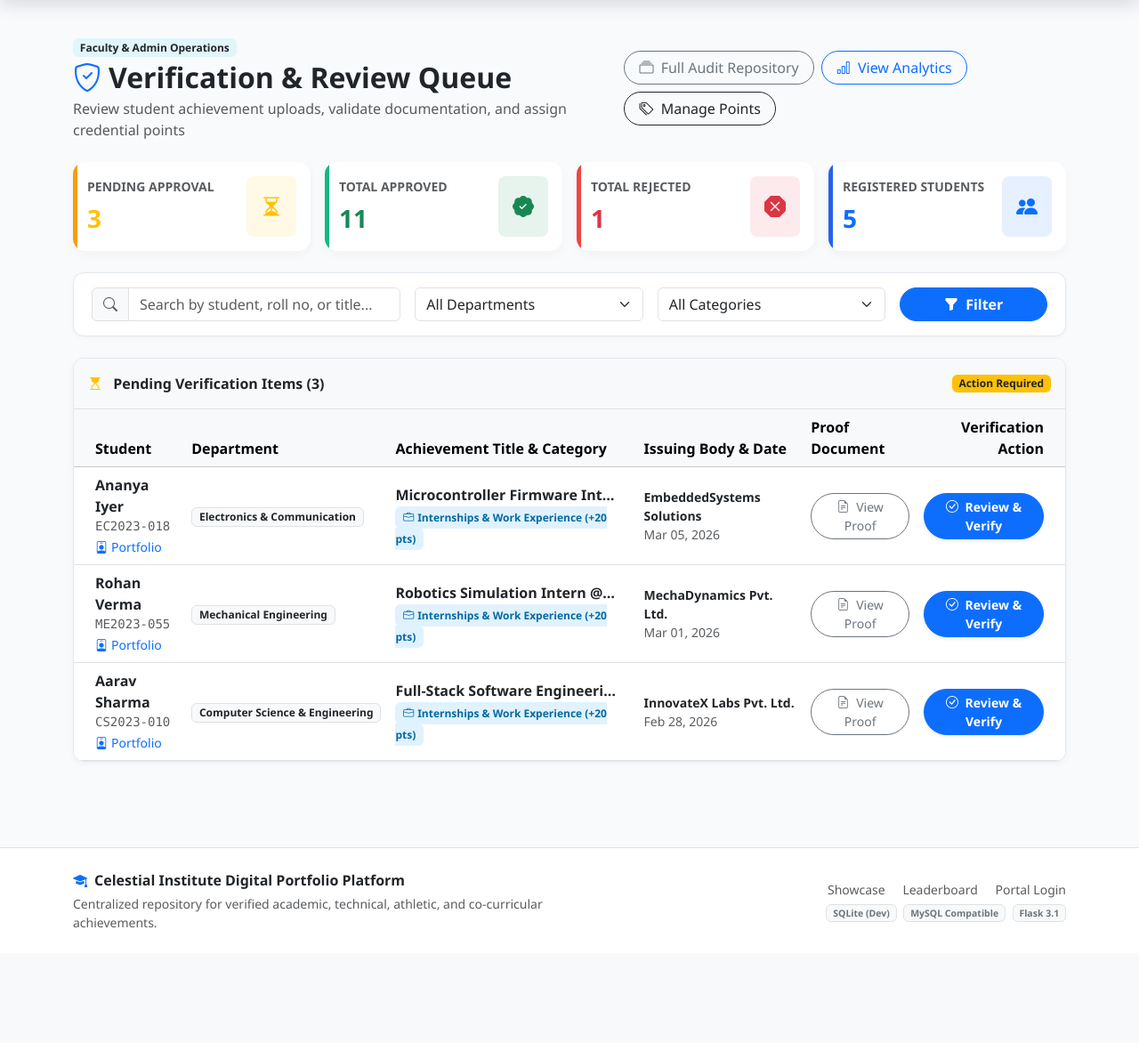
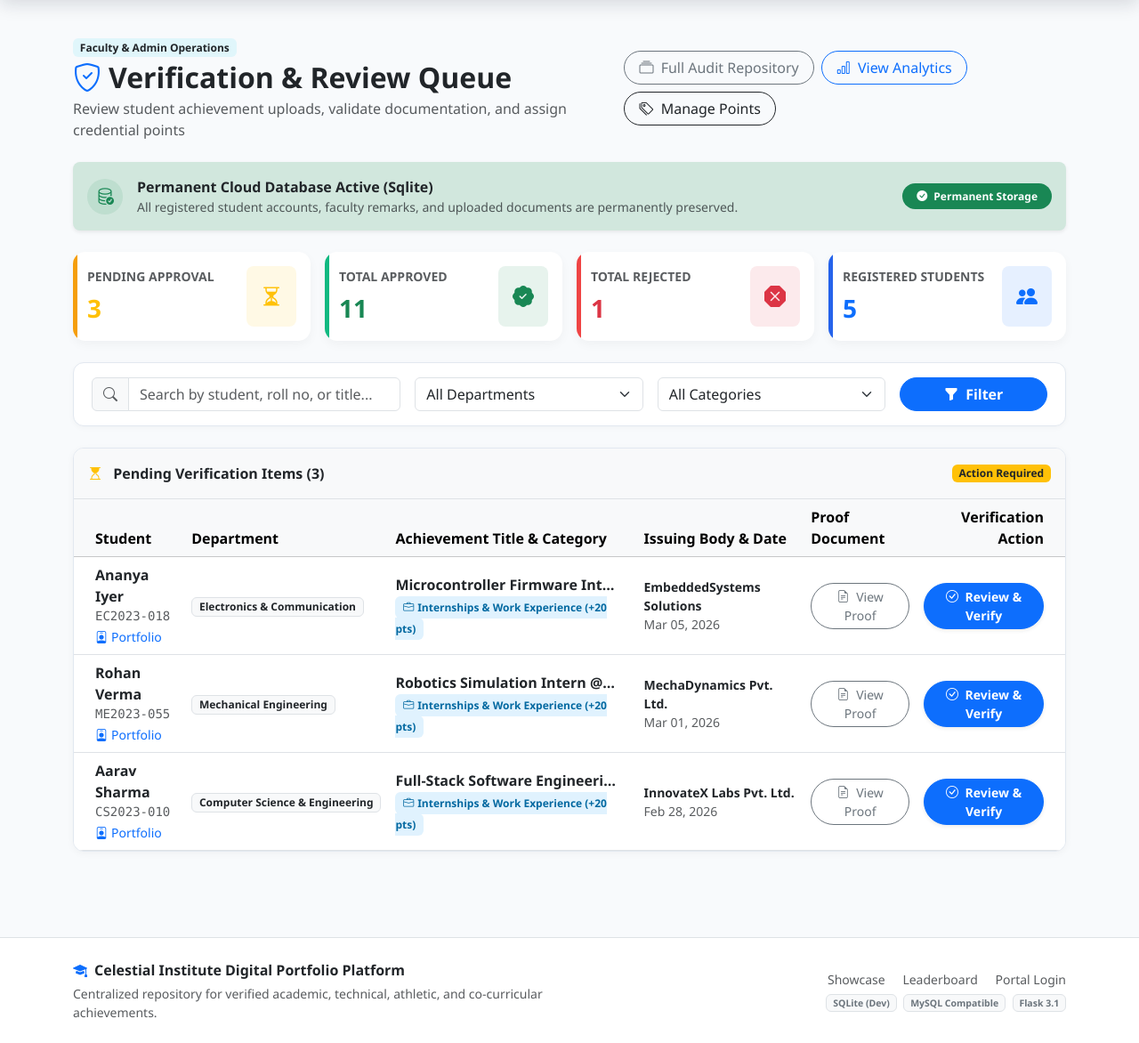
Before and after one commit to Siddhesh047/College-Certificate-Showcase, a Flask app: page /admin/dashboard in a window 1280 px wide; the page is wider, and only the part inside the window is pictured. Shown: the part 100-1272 px from the top of that part at 89% size. Before the commit the page ends 1143 px from the top of that part, so only its background shows below. Run offline with Flask 3, Linux system fonts and the light colour scheme; a user stored in the database is signed in; data comes from the database, SQL or seed files in the repository; some libraries are stand-ins or nearby versions.

Commit message:
Add database storage engine status indicators for permanent PostgreSQL vs temporary SQLite

```diff
--- a/app.py
+++ b/app.py
@@ -146,11 +146,15 @@ def inject_global_vars():
         recent_notifications = Notification.query.filter_by(user_id=current_user.id).order_by(Notification.created_at.desc()).limit(5).all()
 
     categories = Category.query.all() if Category.query.count() > 0 else []
+    db_engine = db.engine.dialect.name
+    is_ephemeral_vercel = IS_VERCEL and (db_engine == 'sqlite')
     return dict(
         unread_count=unread_count,
         recent_notifications=recent_notifications,
         global_categories=categories,
         all_departments=DEPARTMENTS,
+        db_engine=db_engine,
+        is_ephemeral_vercel=is_ephemeral_vercel,
         now=datetime.now(timezone.utc)
     )
 
--- a/templates/admin/dashboard.html
+++ b/templates/admin/dashboard.html
@@ -26,6 +26,39 @@
             </a>
         </div>
     </div>
+
+    <!-- Database Storage Engine Status Banner -->
+    {% if is_ephemeral_vercel %}
+    <div class="alert alert-warning border-0 shadow-sm d-flex flex-column flex-md-row align-items-md-center justify-content-between p-3 mb-4 rounded-3">
+        <div class="d-flex align-items-center gap-3">
+            <div class="bg-warning bg-opacity-25 rounded-circle p-2 d-flex align-items-center justify-content-center" style="width: 40px; height: 40px;">
+                <i class="bi bi-database-exclamation text-dark fs-5"></i>
+            </div>
+            <div>
+                <strong class="text-dark">Running on Temporary SQLite Storage (Vercel Serverless)</strong>
+                <div class="small text-muted">User accounts and uploaded files will reset when serverless containers idle. To make all data permanent, open your Vercel Dashboard &rarr; <strong>Storage</strong> &rarr; <strong>Create Database (Neon Postgres)</strong>.</div>
+            </div>
+        </div>
+        <span class="badge bg-warning text-dark px-3 py-2 rounded-pill mt-2 mt-md-0 align-self-start align-self-md-center">
+            <i class="bi bi-exclamation-triangle-fill me-1"></i> Temporary Storage
+        </span>
+    </div>
+    {% else %}
+    <div class="alert alert-success border-0 shadow-sm d-flex flex-column flex-md-row align-items-md-center justify-content-between p-3 mb-4 rounded-3">
+        <div class="d-flex align-items-center gap-3">
+            <div class="bg-success bg-opacity-10 rounded-circle p-2 d-flex align-items-center justify-content-center" style="width: 40px; height: 40px;">
+                <i class="bi bi-database-check text-success fs-5"></i>
+            </div>
+            <div>
+                <strong class="text-dark">Permanent Cloud Database Active ({{ db_engine|capitalize }})</strong>
+                <div class="small text-muted">All registered student accounts, faculty remarks, and uploaded documents are permanently preserved.</div>
+            </div>
+        </div>
+        <span class="badge bg-success px-3 py-2 rounded-pill mt-2 mt-md-0 align-self-start align-self-md-center">
+            <i class="bi bi-check-circle-fill me-1"></i> Permanent Storage
+        </span>
+    </div>
+    {% endif %}
 
     <!-- Metric Counters -->
     <div class="row g-3 mb-4">
```
Also changed, not shown: templates/student/dashboard.html (+14 -0 lines).
